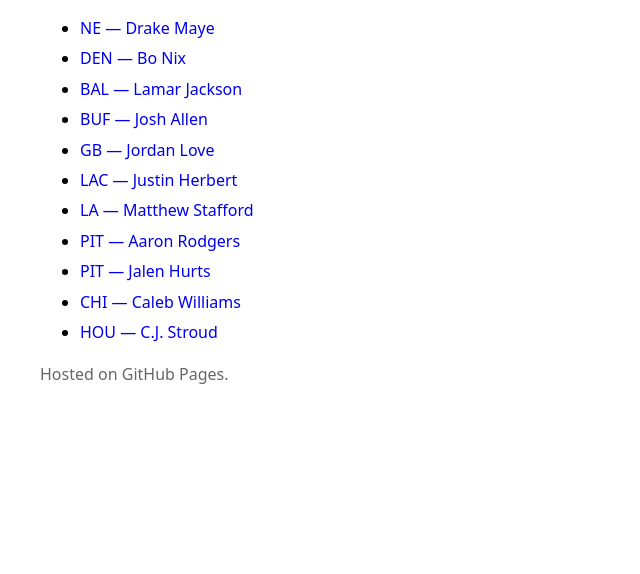
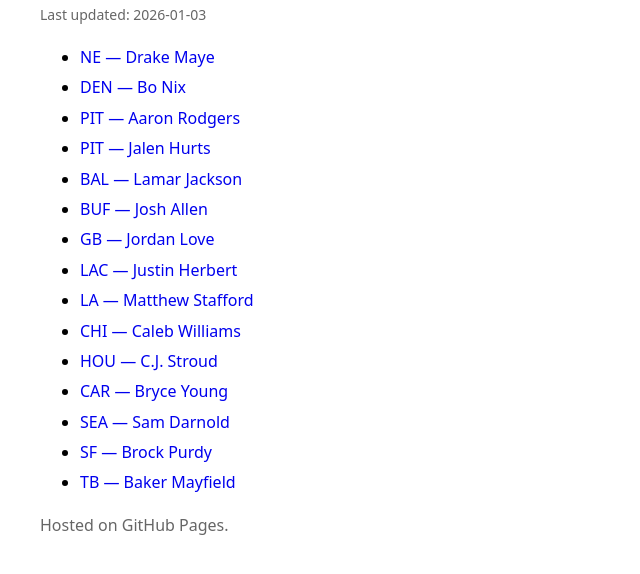
Before and after one commit to nfldictionary/qb_dashboards, a plain HTML site: page index.html in a window 1280 px wide. Shown: the part 86-660 px from the top of the page, without its empty margins (0-640 px from the left). Drawn offline with Linux system fonts and the light colour scheme.

Commit message:
Update index with new QB pages + auto date

```diff
--- a/index.html
+++ b/index.html
@@ -3,31 +3,47 @@
 <head>
   <meta charset="utf-8"/>
   <meta name="viewport" content="width=device-width, initial-scale=1"/>
-  <title>QB Dashboards</title>
+  <title>QB Dashboards (2025)</title>
   <style>
     body{font-family:system-ui,-apple-system,Segoe UI,Roboto,Arial,sans-serif;margin:40px;max-width:920px}
-    h1{margin:0 0 10px}
+    h1{margin:0 0 8px}
     ul{line-height:1.9}
     a{text-decoration:none}
     a:hover{text-decoration:underline}
-    .note{color:#666;margin-top:10px}
+    .update{color:#666;font-size:14px;margin:0 0 18px}
+    .note{color:#666;margin-top:14px}
   </style>
 </head>
 <body>
   <h1>QB Dashboards (2025)</h1>
+
+  <p class="update">
+    Last updated:
+    <script>
+      document.write(new Date().toISOString().slice(0,10));
+    </script>
+  </p>
+
   <ul>
     <li><a href="2025_NE_Drake_Maye.html">NE — Drake Maye</a></li>
     <li><a href="2025_DEN_Bo_Nix.html">DEN — Bo Nix</a></li>
+    <li><a href="2025_PIT_Aaron_Rodgers.html">PIT — Aaron Rodgers</a></li>
+    <li><a href="2025_PIT_Jalen_Hurts.html">PIT — Jalen Hurts</a></li>
+
     <li><a href="2025_BAL_Lamar_Jackson.html">BAL — Lamar Jackson</a></li>
     <li><a href="2025_BUF_Josh_Allen.html">BUF — Josh Allen</a></li>
     <li><a href="2025_GB_Jordan_Love.html">GB — Jordan Love</a></li>
     <li><a href="2025_LAC_Justin_Herbert.html">LAC — Justin Herbert</a></li>
     <li><a href="2025_LA_Matthew_Stafford.html">LA — Matthew Stafford</a></li>
-    <li><a href="2025_PIT_Aaron_Rodgers.html">PIT — Aaron Rodgers</a></li>
-    <li><a href="2025_PIT_Jalen_Hurts.html">PIT — Jalen Hurts</a></li>
     <li><a href="2025_CHI_Caleb_Williams.html">CHI — Caleb Williams</a></li>
     <li><a href="2025_HOU_C.J._Stroud.html">HOU — C.J. Stroud</a></li>
+
+    <li><a href="2025_CAR_Bryce_Young.html">CAR — Bryce Young</a></li>
+    <li><a href="2025_SEA_Sam_Darnold.html">SEA — Sam Darnold</a></li>
+    <li><a href="2025_SF_Brock_Purdy.html">SF — Brock Purdy</a></li>
+    <li><a href="2025_TB_Baker_Mayfield.html">TB — Baker Mayfield</a></li>
   </ul>
+
   <div class="note">Hosted on GitHub Pages.</div>
 </body>
 </html>
```
